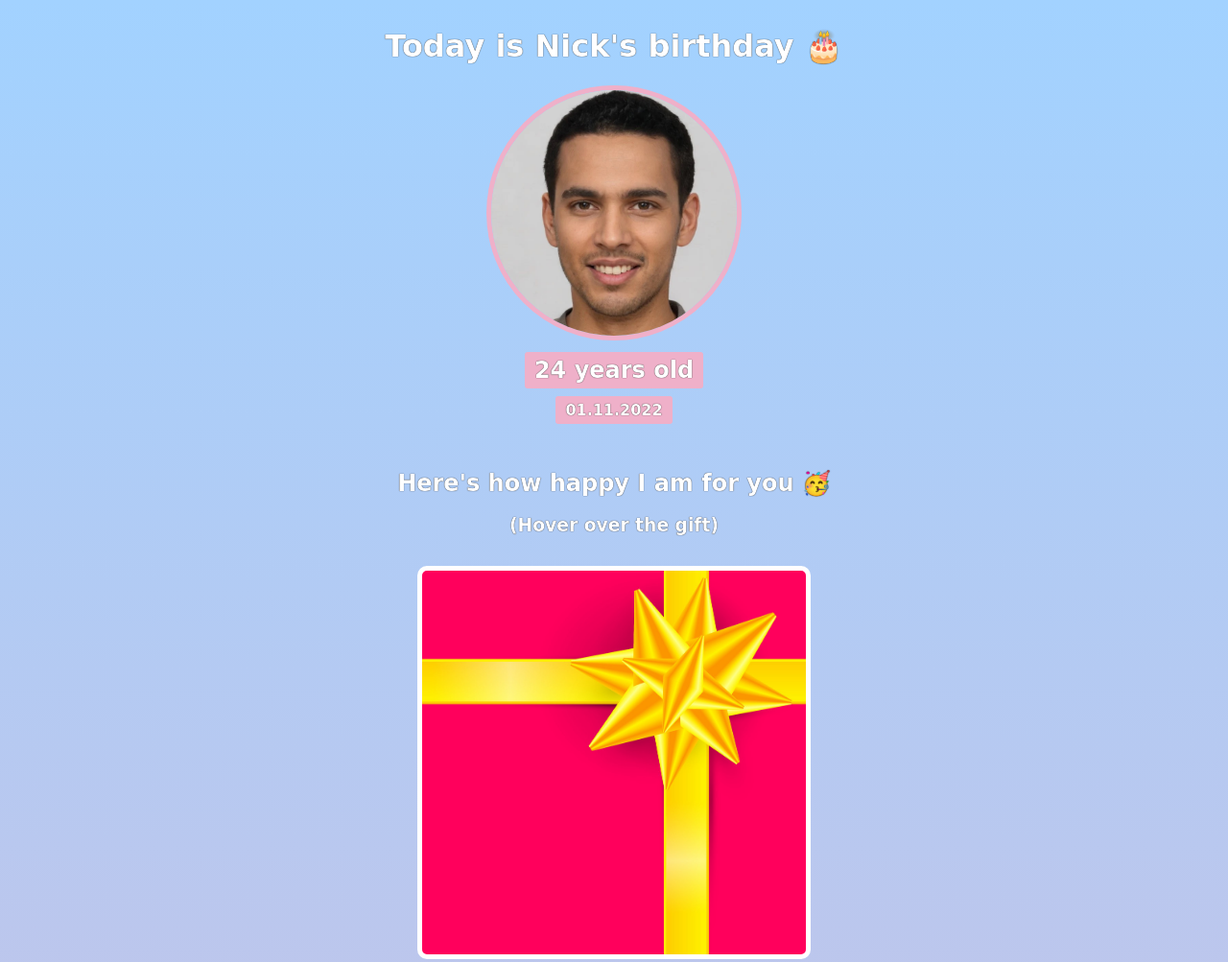
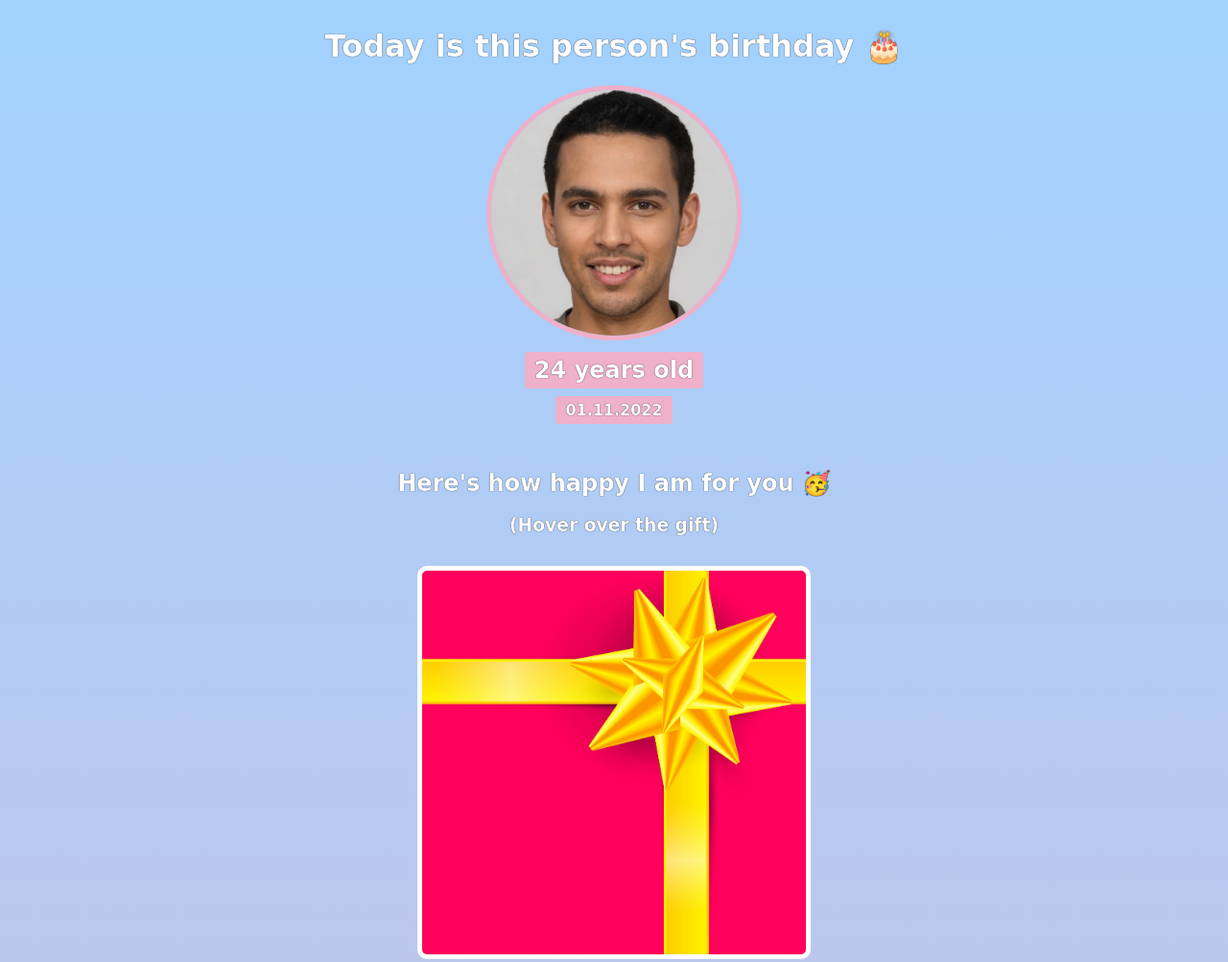
Before and after one commit to jomelsontanco/birthday-gift-site, a plain HTML site: page index.html in a window 1280 px wide. Shown: the top 1003 px of the page at 96% size. Drawn offline with Linux system fonts and the light colour scheme; a web font is replaced by a local one.

Commit message:
Changed the name to a more generic one

```diff
--- a/index.html
+++ b/index.html
@@ -7,7 +7,7 @@
     </head>
     <body>
         <div class="header">
-            <h1>Today is Nick's birthday 🎂</h1>
+            <h1>Today is this person's birthday 🎂</h1>
             <img class="main-picture border-radius-round" src="images/nick.jpg" alt="An AI-generated image of a man with a deliberately vague mixed-race ancestry.">
             <h2 class="header__age">24 years old</h2>
             <h4 class="header__birthday">01.11.2022</h4>
```
